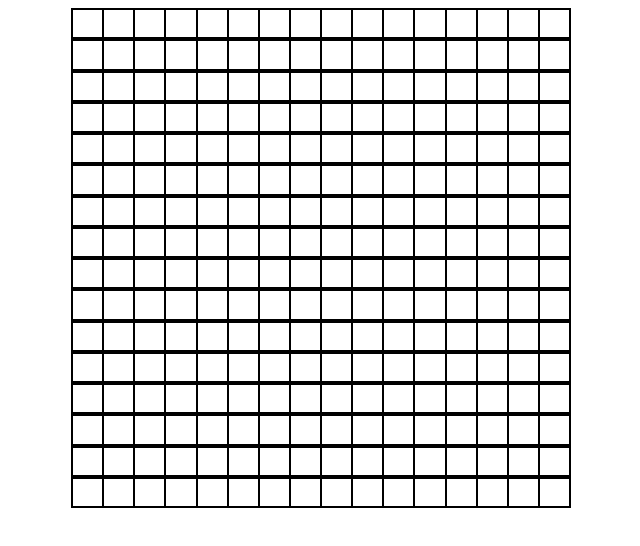
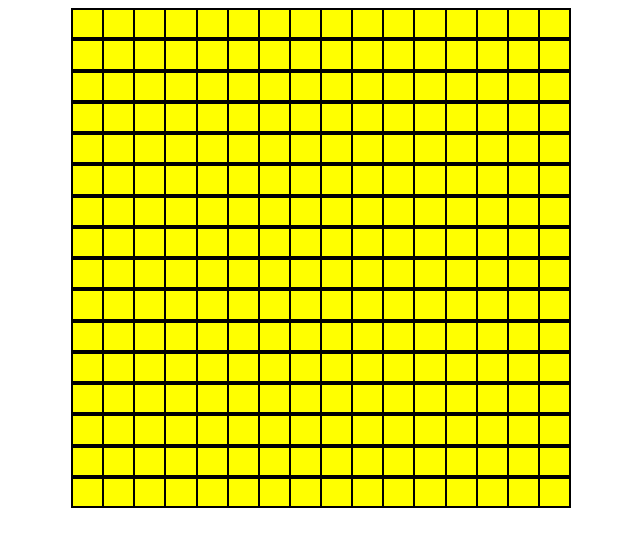
Before and after one commit to Raventh23/Etch-a--Sketch, a plain HTML site: page index.html in a window 1280 px wide. Shown: the whole page, without its empty margins (319-959 px from the left). Drawn offline with Linux system fonts and the light colour scheme.

Commit message:
complete eventlistner for background change added the code to the eventlistner that allows for the background to change when someone hovers over it

```diff
--- a/javascript.js
+++ b/javascript.js
@@ -16,6 +16,7 @@ for (let i = 0; i < 16; i++) {
 }
 let cells = document.querySelectorAll('.cell');
 cells.forEach((cell) => {
-    cell.addEventListener("hover", () =>{
+    cell.addEventListener("mouseover",() => {
+        cell.style.backgroundColor = 'blue';
     });
 });
--- a/stylesheet.css
+++ b/stylesheet.css
@@ -20,4 +20,5 @@ body{
     display: flex;
     border: 1px solid black;
     flex-grow: 1;
+    background-color: yellow;
 }
```
